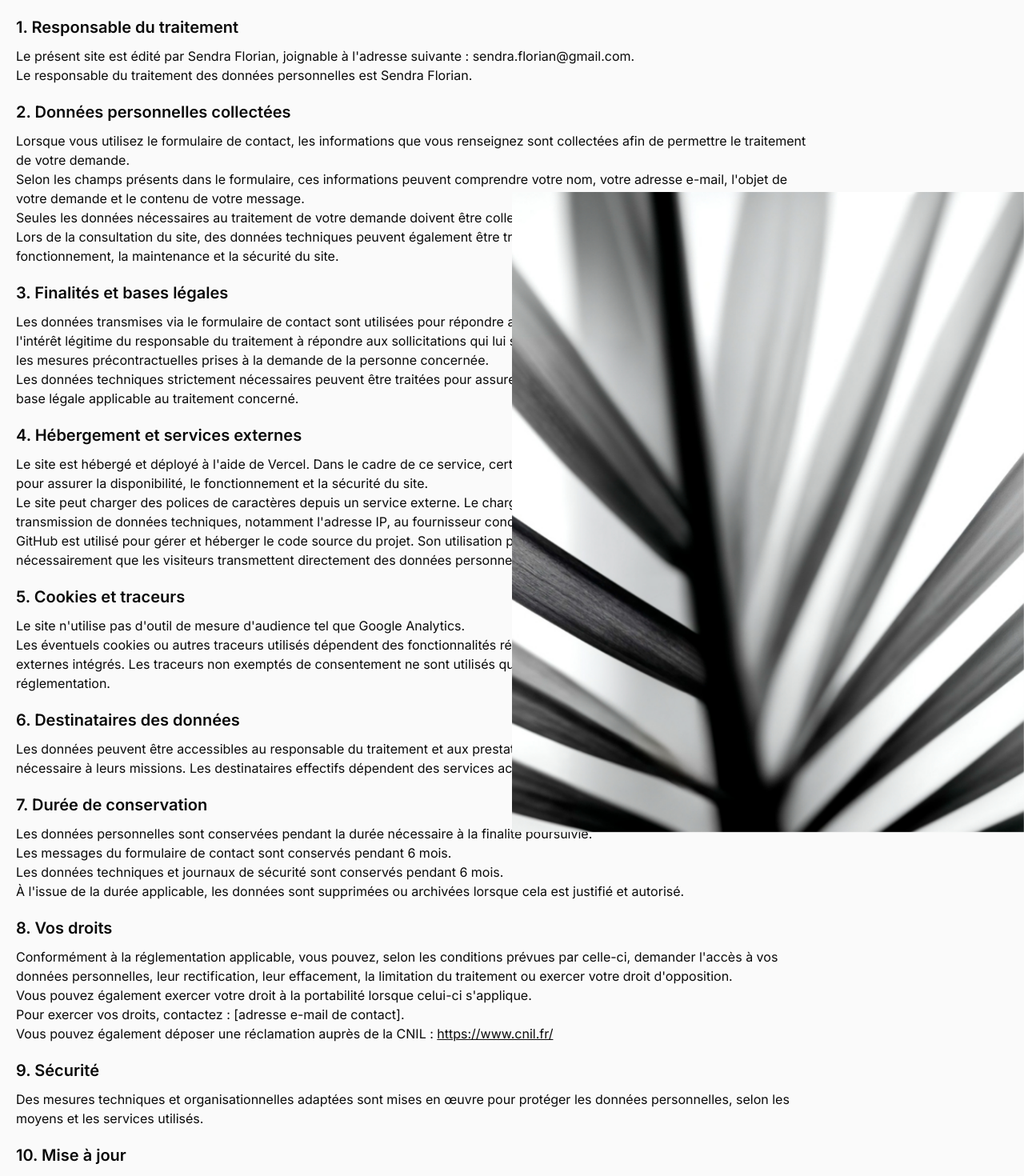
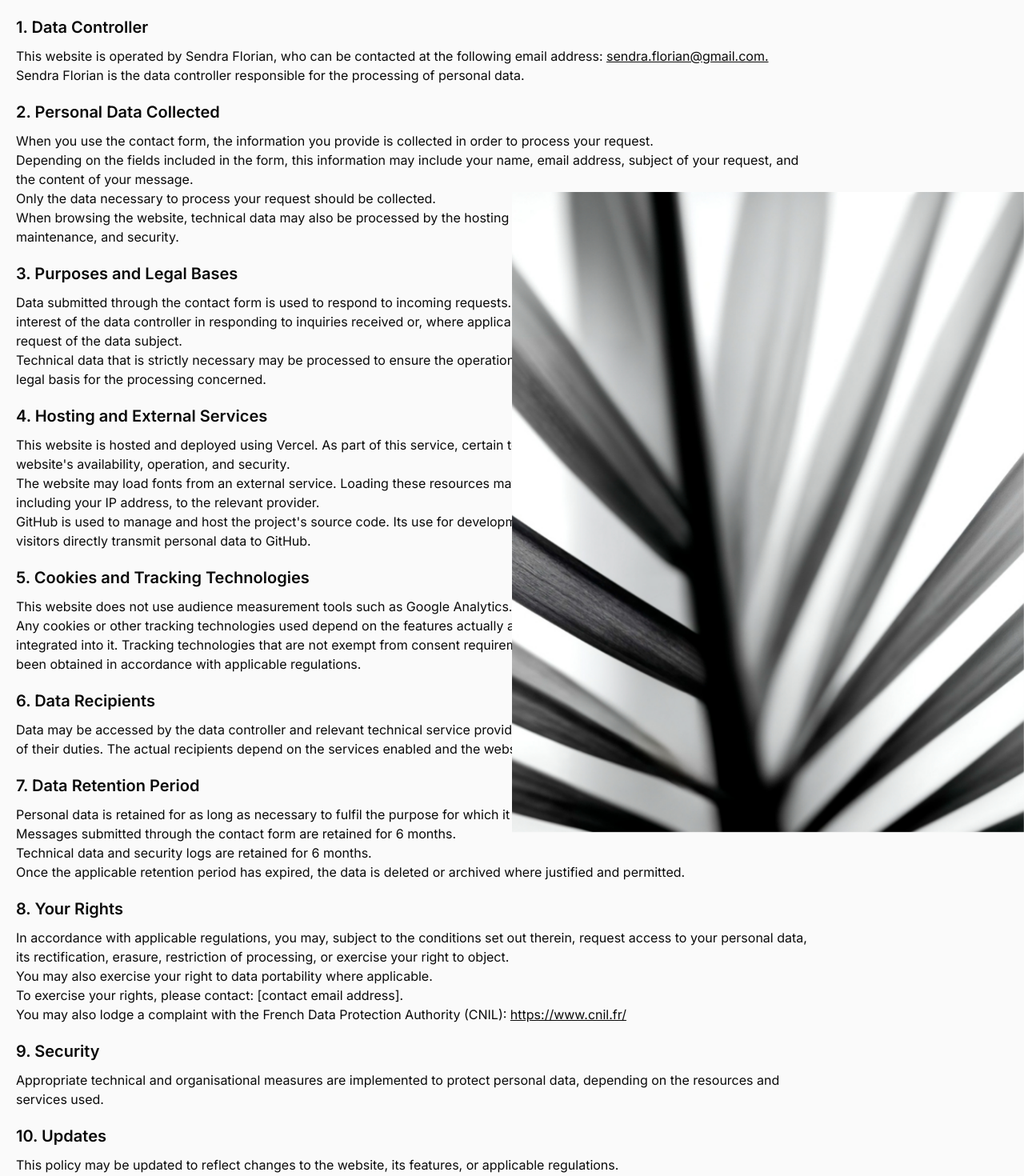
Before and after one commit to Flow2510/portfolio, a React (Vite) app: page /policy in a window 1280 px wide. Shown: the part 560-2030 px from the top of the page at 80% size. Built offline with nearby package versions, Linux system fonts and the light colour scheme; a web font is replaced by a local one.

Commit message:
fix some css

```diff
--- a/package.json
+++ b/package.json
@@ -14,6 +14,7 @@
     "@gsap/react": "^2.1.2",
     "@tailwindcss/vite": "^4.3.3",
     "gsap": "^3.15.0",
+    "lenis": "^1.3.27",
     "react": "^19.2.8",
     "react-dom": "^19.2.8",
     "react-router-dom": "^7.18.4",
--- a/src/App.tsx
+++ b/src/App.tsx
@@ -113,4 +113,3 @@ function App() {
 export default App
 
 // mettre plusieurs sources d'images de tailles differentes
-// faire une page privacy policy
--- a/src/components/abouthero/abouthero.tsx
+++ b/src/components/abouthero/abouthero.tsx
@@ -14,7 +14,7 @@ export default function AboutHero() {
                             Sendra
                         </span>
                     </h2>
-                    <p className="uppercase font-light text-2xl opacity-50 -translate-y-1/2 md:-translate-y-2/3 lg:-translate-y-full">
+                    <p className="uppercase font-light md:text-xl lg:text-2xl opacity-50 -translate-y-1/2 md:-translate-y-2/3 lg:-translate-y-full">
                         <span className="animated-item inline-block">
                             Web Developer
                         </span>
--- a/src/pages/policypage.tsx
+++ b/src/pages/policypage.tsx
@@ -75,134 +75,152 @@ export default function PolicyPage({ setContactModalIsOpen, contactModalIsOpen,
                 <div className="flex flex-col gap-5 relative md:flex-row md:gap-25">
                     <div className="flex flex-col gap-5 max-w-250">
                         <div className="flex flex-col gap-2.5 animated-item">
-                            <h3 className="font-semibold text-xl">1. Responsable du traitement</h3>
+                            <h3 className="font-semibold text-xl">1. Data Controller</h3>
                             <div>
                                 <p>
-                                    Le présent site est édité par Sendra Florian,
-                                    joignable à l'adresse suivante : sendra.florian@gmail.com.
+                                    This website is operated by Sendra Florian,
+                                    who can be contacted at the following email address: <a href="mailto:sendra.florian@gmail.com" target="_blank" className="underline">sendra.florian@gmail.com.</a>
                                 </p>
                                 <p>
-                                    Le responsable du traitement des données personnelles est Sendra Florian.
+                                    Sendra Florian is the data controller responsible for the processing of personal data.
                                 </p>
                             </div>
                         </div>
+
                         <div className="flex flex-col gap-2.5 animated-item">
-                            <h3 className="font-semibold text-xl">2. Données personnelles collectées</h3>
+                            <h3 className="font-semibold text-xl">2. Personal Data Collected</h3>
                             <div>
                                 <p>
-                                    Lorsque vous utilisez le formulaire de contact, les informations que vous
-                                    renseignez sont collectées afin de permettre le traitement de votre demande.
+                                    When you use the contact form, the information you provide
+                                    is collected in order to process your request.
                                 </p>
                                 <p>
-                                    Selon les champs présents dans le formulaire, ces informations peuvent
-                                    comprendre votre nom, votre adresse e-mail, l'objet de votre demande
-                                    et le contenu de votre message.
+                                    Depending on the fields included in the form, this information
+                                    may include your name, email address, subject of your request,
+                                    and the content of your message.
                                 </p>
                                 <p>
-                                    Seules les données nécessaires au traitement de votre demande doivent être collectées.
+                                    Only the data necessary to process your request should be collected.
                                 </p>
                                 <p>
-                                    Lors de la consultation du site, des données techniques peuvent également
-                                    être traitées par l'hébergeur afin d'assurer le fonctionnement, la maintenance
-                                    et la sécurité du site.
+                                    When browsing the website, technical data may also be processed
+                                    by the hosting provider to ensure the website's operation,
+                                    maintenance, and security.
                                 </p>
                             </div>
                         </div>
+
                         <div className="flex flex-col gap-2.5 animated-item">
-                            <h3 className="font-semibold text-xl">3. Finalités et bases légales</h3>
+                            <h3 className="font-semibold text-xl">3. Purposes and Legal Bases</h3>
                             <div>
                                 <p>
-                                    Les données transmises via le formulaire de contact sont utilisées pour
-                                    répondre aux demandes reçues. Ce traitement repose sur l'intérêt légitime
-                                    du responsable du traitement à répondre aux sollicitations qui lui sont
-                                    adressées ou, lorsque cela est pertinent, sur les mesures précontractuelles
-                                    prises à la demande de la personne concernée.
+                                    Data submitted through the contact form is used to respond
+                                    to incoming requests. This processing is based on the
+                                    legitimate interest of the data controller in responding
+                                    to inquiries received or, where applicable, on pre-contractual
+                                    measures taken at the request of the data subject.
                                 </p>
                                 <p>
-                                    Les données techniques strictement nécessaires peuvent être traitées
-                                    pour assurer le fonctionnement et la sécurité du site, sur la base légale
-                                    applicable au traitement concerné.
+                                    Technical data that is strictly necessary may be processed
+                                    to ensure the operation and security of the website,
+                                    on the applicable legal basis for the processing concerned.
                                 </p>
                             </div>
                         </div>
+
                         <div className="flex flex-col gap-2.5 animated-item">
-                            <h3 className="font-semibold text-xl">4. Hébergement et services externes</h3>
+                            <h3 className="font-semibold text-xl">4. Hosting and External Services</h3>
                             <div>
                                 <p>
-                                    Le site est hébergé et déployé à l'aide de Vercel. Dans le cadre de ce
-                                    service, certaines données techniques peuvent être traitées pour assurer
-                                    la disponibilité, le fonctionnement et la sécurité du site.
+                                    This website is hosted and deployed using Vercel. As part
+                                    of this service, certain technical data may be processed
+                                    to ensure the website's availability, operation, and security.
                                 </p>
                                 <p>
-                                    Le site peut charger des polices de caractères depuis un service externe.
-                                    Le chargement de ces ressources peut entraîner la transmission de données
-                                    techniques, notamment l'adresse IP, au fournisseur concerné.
+                                    The website may load fonts from an external service.
+                                    Loading these resources may involve the transmission
+                                    of technical data, including your IP address, to the
+                                    relevant provider.
                                 </p>
                                 <p>
-                                    GitHub est utilisé pour gérer et héberger le code source du projet.
-                                    Son utilisation pour le développement ne signifie pas nécessairement que
-                                    les visiteurs transmettent directement des données personnelles à GitHub.
+                                    GitHub is used to manage and host the project's source code.
+                                    Its use for development purposes does not necessarily mean
+                                    that visitors directly transmit personal data to GitHub.
                                 </p>
                             </div>
                         </div>
+
                         <div className="flex flex-col gap-2.5 animated-item">
-                            <h3 className="font-semibold text-xl">5. Cookies et traceurs</h3>
+                            <h3 className="font-semibold text-xl">5. Cookies and Tracking Technologies</h3>
                             <div>
                                 <p>
-                                    Le site n'utilise pas d'outil de mesure d'audience tel que Google Analytics.
+                                    This website does not use audience measurement tools
+                                    such as Google Analytics.
                                 </p>
                                 <p>
-                                    Les éventuels cookies ou autres traceurs utilisés dépendent des fonctionnalités
-                                    réellement présentes sur le site et des services externes intégrés.
-                                    Les traceurs non exemptés de consentement ne sont utilisés qu'après
-                                    le recueil du consentement requis par la réglementation.
+                                    Any cookies or other tracking technologies used depend
+                                    on the features actually available on the website and
+                                    the external services integrated into it.
+                                    Tracking technologies that are not exempt from consent
+                                    requirements are only used after the required consent
+                                    has been obtained in accordance with applicable regulations.
                                 </p>
                             </div>
                         </div>
+
                         <div className="flex flex-col gap-2.5 animated-item">
-                            <h3 className="font-semibold text-xl">6. Destinataires des données</h3>
+                            <h3 className="font-semibold text-xl">6. Data Recipients</h3>
                             <p>
-                                Les données peuvent être accessibles au responsable du traitement et aux
-                                prestataires techniques concernés, dans la mesure nécessaire à leurs missions.
-                                Les destinataires effectifs dépendent des services activés et de la
-                                configuration du site.
+                                Data may be accessed by the data controller and relevant
+                                technical service providers, to the extent necessary for
+                                the performance of their duties.
+                                The actual recipients depend on the services enabled
+                                and the website's configuration.
                             </p>
                         </div>
+
                         <div className="flex flex-col gap-2.5 animated-item">
-                            <h3 className="font-semibold text-xl">7. Durée de conservation</h3>
+                            <h3 className="font-semibold text-xl">7. Data Retention Period</h3>
                             <div>
                                 <p>
-                                    Les données personnelles sont conservées pendant la durée nécessaire à la finalité poursuivie.
+                                    Personal data is retained for as long as necessary
+                                    to fulfil the purpose for which it was collected.
                                 </p>
                                 <p>
-                                    Les messages du formulaire de contact sont conservés pendant 6 mois.
+                                    Messages submitted through the contact form are retained for 6 months.
                                 </p>
                                 <p>
-                                    Les données techniques et journaux de sécurité sont conservés pendant 6 mois.
+                                    Technical data and security logs are retained for 6 months.
                                 </p>
                                 <p>
-                                    À l'issue de la durée applicable, les données sont supprimées ou archivées lorsque cela est justifié et autorisé.
+                                    Once the applicable retention period has expired,
+                                    the data is deleted or archived where justified and permitted.
                                 </p>
                             </div>
                         </div>
+
                         <div className="flex flex-col gap-2.5 animated-item">
-                            <h3 className="font-semibold text-xl">8. Vos droits</h3>
+                            <h3 className="font-semibold text-xl">8. Your Rights</h3>
                             <div>
                                 <p>
-                                    Conformément à la réglementation applicable, vous pouvez, selon les
-                                    conditions prévues par celle-ci, demander l'accès à vos données personnelles,
-                                    leur rectification, leur effacement, la limitation du traitement ou exercer
-                                    votre droit d'opposition.
+                                    In accordance with applicable regulations, you may,
+                                    subject to the conditions set out therein, request
+                                    access to your personal data, its rectification,
+                                    erasure, restriction of processing, or exercise
+                                    your right to object.
                                 </p>
                                 <p>
-                                    Vous pouvez également exercer votre droit à la portabilité lorsque celui-ci
-                                    s'applique.
+                                    You may also exercise your right to data portability
+                                    where applicable.
                                 </p>
                                 <p>
-                                    Pour exercer vos droits, contactez : [adresse e-mail de contact].
+                                    To exercise your rights, please contact:
+                                    [contact email address].
                                 </p>
                                 <p>
-                                    Vous pouvez également déposer une réclamation auprès de la CNIL :{" "}
+                                    You may also lodge a complaint with the French Data
+                                    Protection Authority (CNIL):
+                                    {" "}
                                     <a
                                         href="https://www.cnil.fr/"
                                         target="_blank"
@@ -216,23 +234,24 @@ export default function PolicyPage({ setContactModalIsOpen, contactModalIsOpen,
                         </div>
 
                         <div className="flex flex-col gap-2.5 animated-item">
-                            <h3 className="font-semibold text-xl">9. Sécurité</h3>
+                            <h3 className="font-semibold text-xl">9. Security</h3>
                             <p>
-                                Des mesures techniques et organisationnelles adaptées sont mises en œuvre
-                                pour protéger les données personnelles, selon les moyens et les services utilisés.
+                                Appropriate technical and organisational measures are
+                                implemented to protect personal data, depending on
+                                the resources and services used.
                             </p>
                         </div>
 
                         <div className="flex flex-col gap-2.5 animated-item">
-                            <h3 className="font-semibold text-xl">10. Mise à jour</h3>
+                            <h3 className="font-semibold text-xl">10. Updates</h3>
                             <p>
-                                Cette politique peut être modifiée afin de refléter les évolutions du site,
-                                de ses fonctionnalités ou de la réglementation applicable.
+                                This policy may be updated to reflect changes to the
+                                website, its features, or applicable regulations.
                             </p>
                         </div>
 
                         <h3 className="text-sm pt-15">
-                            Dernière mise à jour : 24 octobre 2026
+                            Last updated: October 24, 2026
                         </h3>
                     </div>
                 </div>
```
Also changed, not shown: 1 other file (tests, documents, lock files or other folders).
